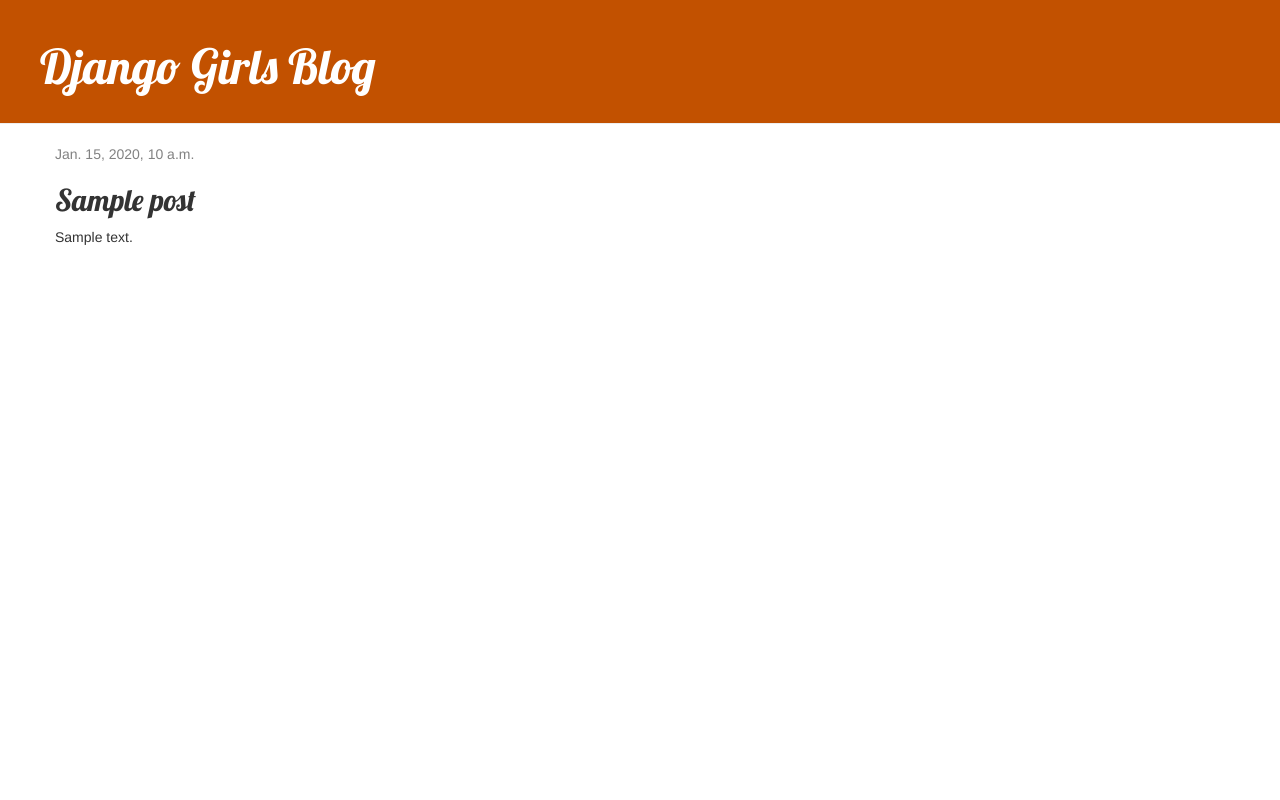
After one commit to its-oba/my-first-blog, a Django app: template blog/templates/blog/post_detail.html in a window 1280 px wide. The commit adds this page. Run offline with Django 3.2, Linux system fonts and the light colour scheme; the template is opened without the code that fills it: most values are stand-ins (such as "Sample title", 1, 10 or a date in 2020); some libraries are stand-ins or nearby versions.

Commit message:
Added view and template for detailed blog post as well as CSS for the site.

```diff
--- a/blog/static/css/blog.css
+++ b/blog/static/css/blog.css
@@ -1,4 +1,56 @@
-h1 a,
-h2 a {
-  color: #c25100;
+.page-header {
+  background-color: #c25100;
+  margin-top: 0;
+  padding: 20px 20px 20px 40px;
 }
+
+.page-header h1,
+.page-header h1 a,
+.page-header h1 a:visited,
+.page-header h1 a:active {
+  color: #ffffff;
+  font-size: 36pt;
+  text-decoration: none;
+}
+
+.content {
+  margin-left: 40px;
+}
+
+h1,
+h2,
+h3,
+h4 {
+  font-family: "Lobster", cursive;
+}
+
+.date {
+  color: #828282;
+}
+
+.save {
+  float: right;
+}
+
+.post-form textarea,
+.post-form input {
+  width: 100%;
+}
+
+.top-menu,
+.top-menu:hover,
+.top-menu:visited {
+  color: #ffffff;
+  float: right;
+  font-size: 26pt;
+  margin-right: 20px;
+}
+
+.post {
+  margin-bottom: 70px;
+}
+
+.post h2 a,
+.post h2 a:visited {
+  color: #000000;
+}
--- /dev/null
+++ b/blog/templates/blog/base.html
@@ -0,0 +1,32 @@
+{% load static %}
+<html>
+  <head>
+    <title>Django Girls blog</title>
+    <link
+      rel="stylesheet"
+      href="//maxcdn.bootstrapcdn.com/bootstrap/3.2.0/css/bootstrap.min.css"
+    />
+    <link
+      rel="stylesheet"
+      href="//maxcdn.bootstrapcdn.com/bootstrap/3.2.0/css/bootstrap-theme.min.css"
+    />
+    <link rel="stylesheet" href="{% static 'css/blog.css' %}" />
+    <link
+      href="//fonts.googleapis.com/css?family=Lobster&subset=latin,latin-ext"
+      rel="stylesheet"
+      type="text/css"
+    />
+  </head>
+  <body>
+    <div class="page-header">
+      <h1><a href="/">Django Girls Blog</a></h1>
+    </div>
+    <div class="content container">
+      <div class="row">
+        <div class="col-md-8">
+          {% block content %} {% endblock %}
+        </div>
+      </div>
+    </div>
+  </body>
+</html>
--- /dev/null
+++ b/blog/templates/blog/post_detail.html
@@ -0,0 +1,11 @@
+{% extends 'blog/base.html' %} {% block content %}
+<div class="post">
+  {% if post.published_date %}
+  <div class="date">
+    {{ post.published_date }}
+  </div>
+  {% endif %}
+  <h2>{{ post.title }}</h2>
+  <p>{{ post.text|linebreaksbr }}</p>
+</div>
+{% endblock %}
--- a/blog/urls.py
+++ b/blog/urls.py
@@ -3,4 +3,5 @@
 
 urlpatterns = [
     path('', views.post_list, name='post_list'),
+    path('post/<int:pk>/', views.post_detail, name='post_detail'),
 ]
--- a/blog/views.py
+++ b/blog/views.py
@@ -1,9 +1,14 @@
 from django.shortcuts import render
 from django.utils import timezone
 from .models import Post
+from django.shortcuts import render, get_object_or_404
 
 # Create your views here.
 
 def post_list(request):
     posts = Post.objects.filter(published_date__lte=timezone.now()).order_by('published_date')
     return render(request, 'blog/post_list.html', {'posts': posts})
+
+def post_detail(request, pk):
+    post = get_object_or_404(Post, pk=pk)
+    return render(request, 'blog/post_detail.html', {'post': post})
```
Also changed, not shown: blog/templates/blog/post_list.html (+9 -27 lines).
